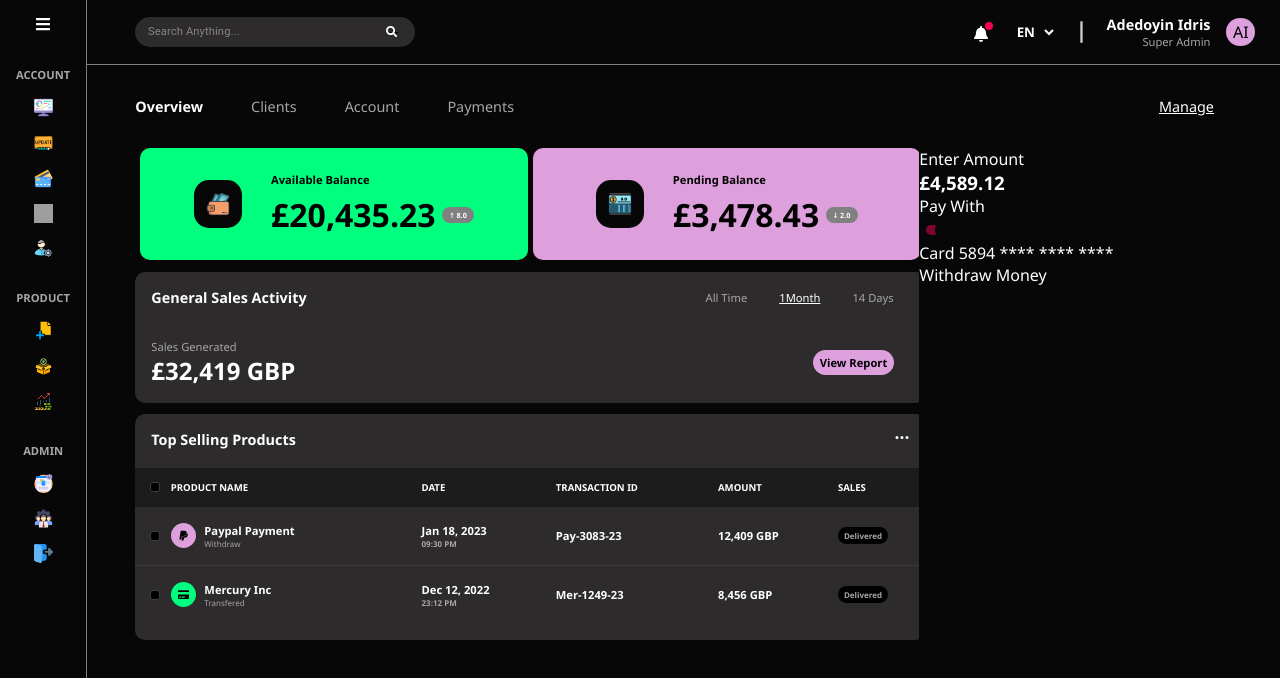
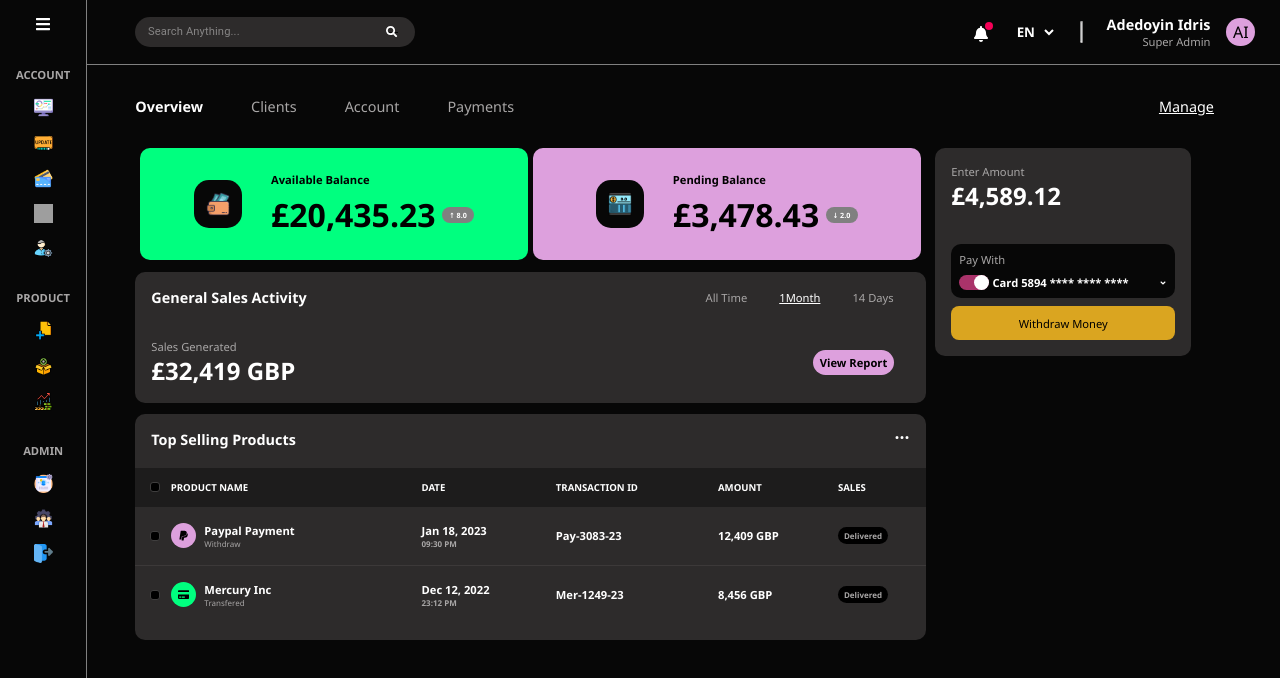
Before and after one commit to DevAdedoyin/monify, a React (Create React App) app: page / in a window 1280 px wide. Shown: the top 678 px of the page. Built offline with nearby package versions, Linux system fonts and the light colour scheme; grey boxes are pictures that could not be loaded.

Commit message:
payment structure and style completed

```diff
--- a/package.json
+++ b/package.json
@@ -18,6 +18,7 @@
     "react-icons": "^4.11.0",
     "react-router-dom": "^6.16.0",
     "react-scripts": "5.0.1",
+    "react-switch": "^7.0.0",
     "typescript": "^4.9.5",
     "web-vitals": "^2.1.4"
   },
--- a/src/components/OverviewTabContent/RightHandSide/Payment/Payment.module.css
+++ b/src/components/OverviewTabContent/RightHandSide/Payment/Payment.module.css
@@ -0,0 +1,80 @@
+.paymentContainer {
+    background-color: var(--grey);
+    padding: 1rem;
+    border-radius: 10px;
+}
+
+.enterAmountContainer {
+    background-color: transparent;
+}
+
+.enterAmount {
+    background-color: transparent;
+    font-size: var(--small-font);
+    color: var(--grey-font);
+}
+
+.amountContainer {
+    background-color: transparent;
+    margin-bottom: 2rem;
+}
+
+.amountEnterdTxt {
+    background-color: transparent;
+}
+
+.creditCardContainer {
+    border-radius: 10px;
+    padding: 0.5rem;
+    margin-bottom: 0.5rem;
+}
+
+.payWithContainer {
+    background-color: transparent;
+    margin-bottom: 0.5rem;
+}
+
+.payWithTxt {
+    font-size: var(--small-font);
+    color: var(--grey-font);
+}
+
+.paymentOptionContainer {
+    display: flex;
+    justify-content: space-between;
+    align-items: center;
+    background-color: transparent;
+}
+
+.switchCardContainer {
+    display: flex;
+    justify-content: left;
+    align-items: center;
+    background-color: transparent;
+}
+
+.cardDetailsTxt {
+    font-weight: bold;
+    font-size: var(--small-font);
+    background-color: transparent;
+    margin-left: 0.2rem;
+}
+
+.withdrawContainer {
+    background-color: goldenrod;
+    display: flex;
+    align-items: center;
+    justify-content: center;
+    border-radius: 8px;
+}
+
+.withdrawTxt {
+    background-color: transparent;
+    color: black;
+    font-size: var(--small-font);
+    padding: 0.6rem 0rem;
+}
+
+.reactSwitch {
+    color: pink;
+}
--- a/src/components/OverviewTabContent/RightHandSide/Payment/Payment.tsx
+++ b/src/components/OverviewTabContent/RightHandSide/Payment/Payment.tsx
@@ -1,39 +1,60 @@
 import { Switch } from "@material-ui/core";
-import React from "react";
+import React, { useState } from "react";
+import PaymentStyle from "./Payment.module.css";
+import { FaAngleDown } from "react-icons/fa";
+import ReactSwitch from "react-switch";
 
 type Props = {};
 
 const Payment = (props: Props) => {
+  const [checked, setChecked] = useState(true);
+  const handleChange = (nextChecked: boolean) => {
+    setChecked(nextChecked);
+  };
+
   return (
-    <div>
-      <div>
-        <p>Enter Amount</p>
+    <div className={PaymentStyle.paymentContainer}>
+      <div className={PaymentStyle.enterAmountContainer}>
+        <p className={PaymentStyle.enterAmount}>Enter Amount</p>
       </div>
-      <div>
-        <h3>£4,589.12</h3>
+      <div className={PaymentStyle.amountContainer}>
+        <h2 className={PaymentStyle.amountEnterdTxt}>£4,589.12</h2>
       </div>
-
-      <div>
-        <div>
-          <p>Pay With</p>
+      <div className={PaymentStyle.creditCardContainer}>
+        <div className={PaymentStyle.payWithContainer}>
+          <p className={PaymentStyle.payWithTxt}>Pay With</p>
         </div>
-        <div>
-          <div>
-            <Switch
-              size="small"
-              defaultChecked
-              style={{
-                accentColor: "pink",
-                color: "pink",
-                backgroundColor: "transparent",
-              }}
+        <div className={PaymentStyle.paymentOptionContainer}>
+          <div className={PaymentStyle.switchCardContainer}>
+            <ReactSwitch
+              onChange={handleChange}
+              checked={checked}
+              className={PaymentStyle.reactSwitch}
+              height={15}
+              width={30}
+              onColor="#AA336A"
+              onHandleColor="#FFF"
+              handleDiameter={15}
+              uncheckedIcon={false}
+              checkedIcon={false}
             />
-            <p>Card 5894 **** **** ****</p>
+            <p className={PaymentStyle.cardDetailsTxt}>
+              Card 5894 **** **** ****
+            </p>
           </div>
-          <div>
-            <p>Withdraw Money</p>
-          </div>
+          <FaAngleDown
+            style={{
+              width: "0.5rem",
+              height: "0.5rem",
+              display: "flex",
+              justifyContent: "right",
+              alignItems: "center",
+            }}
+          />
         </div>
+      </div>
+      <div className={PaymentStyle.withdrawContainer}>
+        <p className={PaymentStyle.withdrawTxt}>Withdraw Money</p>
       </div>
     </div>
   );
--- a/src/components/OverviewTabContent/RightHandSide/RightHandSide.module.css
+++ b/src/components/OverviewTabContent/RightHandSide/RightHandSide.module.css
@@ -0,0 +1,4 @@
+.rhsContainer {
+    width: 20%;
+    margin-left: 1rem;
+}
--- a/src/components/OverviewTabContent/RightHandSide/RightHandSide.tsx
+++ b/src/components/OverviewTabContent/RightHandSide/RightHandSide.tsx
@@ -1,11 +1,12 @@
 import React from "react";
 import Payment from "./Payment/Payment";
+import rhsStyle from "./RightHandSide.module.css";
 
 type Props = {};
 
 const RightHandSide = (props: Props) => {
   return (
-    <div>
+    <div className={rhsStyle.rhsContainer}>
       <Payment />
     </div>
   );
```
Also changed, not shown: 1 other file (tests, documents, lock files or other folders).
